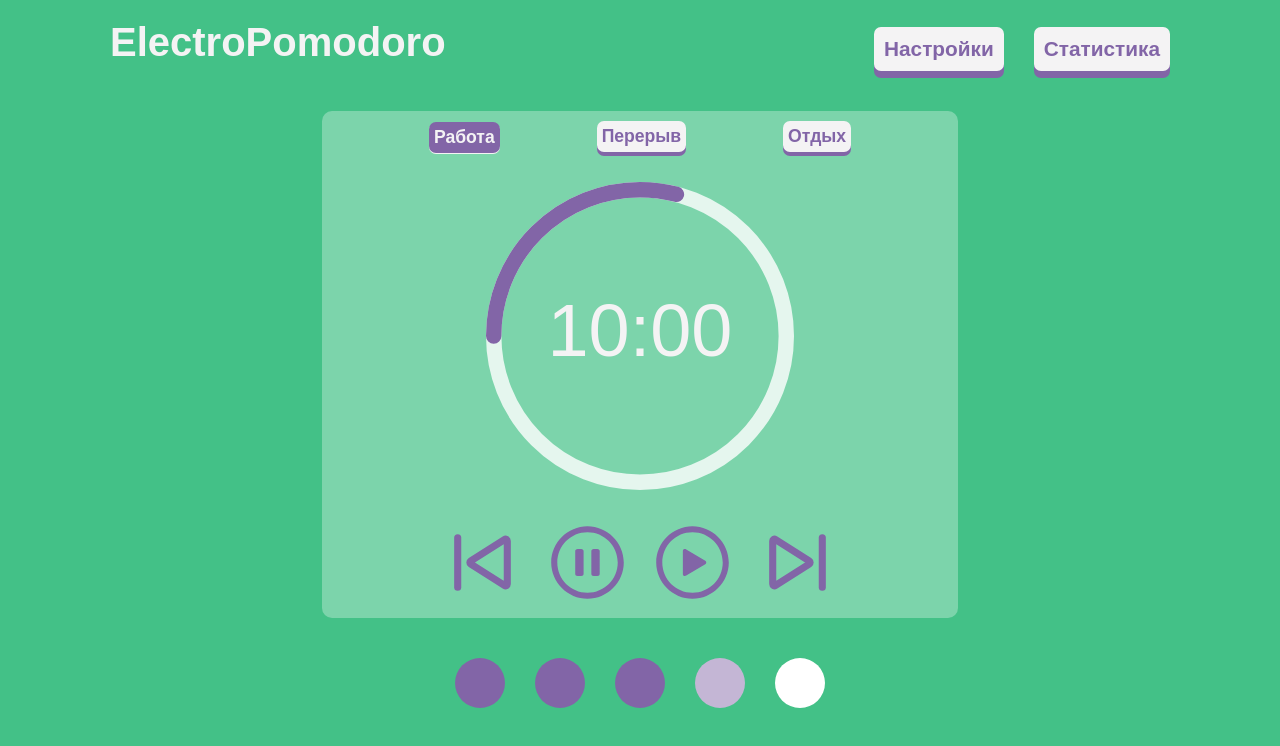
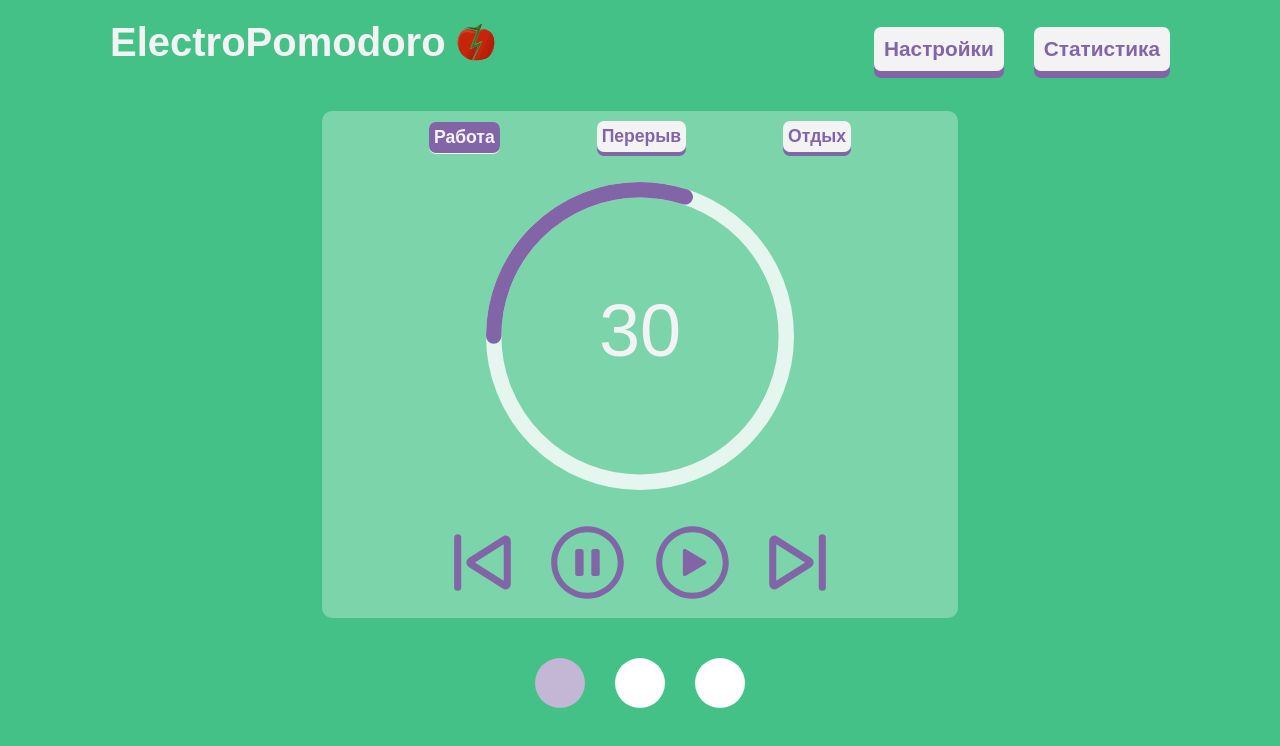
Before and after one commit to altq33/ElectroPomodoro, a React (Vite) app: page / in a window 1280 px wide. Shown: the top 746 px of the page. Built offline with nearby package versions, Linux system fonts and the light colour scheme.

Commit message:
add first context version and app icons

```diff
--- a/electron/main/index.ts
+++ b/electron/main/index.ts
@@ -44,7 +44,7 @@ const indexHtml = join(process.env.DIST, "index.html");
 async function createWindow() {
   win = new BrowserWindow({
     title: "Electro Pomodoro",
-    icon: join(process.env.VITE_PUBLIC, "favicon.ico"),
+    icon: join(process.env.VITE_PUBLIC, "main-fav-ico.png"),
     autoHideMenuBar: true,
     show: false,
     webPreferences: {
--- a/src/components/Layout/Layout.scss
+++ b/src/components/Layout/Layout.scss
@@ -42,12 +42,20 @@
 .logo {
   font-weight: bold;
   font-size: 2.5rem;
+  display: flex;
+  align-items: center;
   cursor: pointer;
+  gap: 10px;
   @media screen and (max-width: 840px) {
     font-size: 1.8rem;
   }
   @media screen and (max-width: 670px) {
     font-size: 1.2rem;
+  }
+
+  img {
+    width: 40px;
+    height: 40px;
   }
 }
 
--- a/src/components/Layout/Layout.tsx
+++ b/src/components/Layout/Layout.tsx
@@ -1,8 +1,59 @@
-import React from "react";
+import React, { createContext, useState } from "react";
 import { Link, Outlet, useHref, useLocation } from "react-router-dom";
 import "./Layout.scss";
+import logoIcon from "../../assets/main-logo.svg";
+import { ISettings, ISettingsContextValue } from "@/types/types";
+
+export const SettingsContext = createContext<ISettingsContextValue>({
+  settings: {
+    workTime: 30,
+    breakTime: 15,
+    restTime: 30,
+    workPomoCount: 3,
+    isAutoStartWork: false,
+    isAutoStartBreak: false,
+    isAutoStartRest: false,
+    breakTimeSound: {
+      value: null,
+      label: "Без звука",
+    },
+    workTimeSound: {
+      value: null,
+      label: "Без звука",
+    },
+    restTimeSound: {
+      value: null,
+      label: "Без звука",
+    },
+    volume: 0.5,
+  },
+  setSettings: null,
+});
 
 export const Layout = () => {
+  const [settings, setSettings] = useState<ISettings>({
+    workTime: 30,
+    breakTime: 15,
+    restTime: 30,
+    workPomoCount: 3,
+    isAutoStartWork: false,
+    isAutoStartBreak: false,
+    isAutoStartRest: false,
+    breakTimeSound: {
+      value: null,
+      label: "Без звука",
+    },
+    workTimeSound: {
+      value: null,
+      label: "Без звука",
+    },
+    restTimeSound: {
+      value: null,
+      label: "Без звука",
+    },
+    volume: 0.5,
+  });
+
   const location = useLocation();
   const locationAllias: {
     [key: string]: string;
@@ -19,6 +70,7 @@ export const Layout = () => {
             <div className="logo-container">
               <Link to="/" className="logo">
                 ElectroPomodoro
+                <img src={logoIcon} alt="logo icon tomat whith lightning" />
               </Link>
               <h2 className="current-page-name">
                 {`${
@@ -47,7 +99,9 @@ export const Layout = () => {
       </header>
       <main id="main">
         <div className="fixed">
-          <Outlet />
+          <SettingsContext.Provider value={{ settings, setSettings }}>
+            <Outlet />
+          </SettingsContext.Provider>
         </div>
       </main>
     </div>
--- a/src/components/PomosCompletedDisplay/PomosCompletedDisplay.scss
+++ b/src/components/PomosCompletedDisplay/PomosCompletedDisplay.scss
@@ -1,6 +1,7 @@
 .pomos-container {
-    width: 100%;
-    display: flex;
-    justify-content: center;
-    gap: 30px;
+  width: 100%;
+  display: flex;
+  justify-content: center;
+  flex-wrap: wrap;
+  gap: 30px;
 }
--- a/src/index.scss
+++ b/src/index.scss
@@ -59,3 +59,19 @@ a:active {
 *:focus-visible {
   outline: 3px black solid !important;
 }
+
+body::-webkit-scrollbar {
+  width: 11px;
+}
+body {
+  scrollbar-width: thin;
+  scrollbar-color: $textColor transparent;
+}
+body::-webkit-scrollbar-track {
+  background: transparent;
+}
+body::-webkit-scrollbar-thumb {
+  background-color: $textColor;
+  border-radius: 6px;
+  border: 3px solid transparent;
+}
--- a/src/pages/Settings/Settings.tsx
+++ b/src/pages/Settings/Settings.tsx
@@ -1,4 +1,4 @@
-import React, { useState } from "react";
+import React, { useState, useContext, useEffect } from "react";
 import { SettingsGroup } from "@/components/SettingsGroup/SettingsGroup";
 import "./Settings.scss";
 import { SettingsRange } from "@/components/SettingsRange/SettingsRange";
@@ -9,30 +9,63 @@ import { ISoundOptions } from "@/types/types";
 import intervalsIcon from "../../assets/clock-lines-svgrepo-com.svg";
 import transitionIcon from "../../assets/transition-node-svgrepo-com.svg";
 import soundIcon from "../../assets/music-svgrepo-com.svg";
+import { SettingsContext } from "@/components/Layout/Layout";
 
 export const Settings = () => {
-  const [workTime, setWorkTime] = useState(40);
-  const [breakTime, setBreakTime] = useState(5);
-  const [restTime, setRestTime] = useState(15);
-  const [isAutoStartWork, setIsAutoStartWork] = useState(false);
-  const [isAutoStartBreak, setIsAutoStartBreak] = useState(false);
-  const [isAutoStartRest, setIsAutoStartRest] = useState(false);
-  const [workPomoCount, setWorkPomoCount] = useState(3);
-  const [workTimeSound, setWorkTimeSound] = useState<ISoundOptions>({
-    value: null,
-    label: "Без звука",
-  });
-  const [breakTimeSound, setBreakTimeSound] = useState<ISoundOptions>({
-    value: null,
-    label: "Без звука",
-  });
-  const [restTimeSound, setRestTimeSound] = useState<ISoundOptions>({
-    value: null,
-    label: "Без звука",
-  });
-  const [volume, setVolume] = useState(0.5);
-  // TODO: Поменять расположение состояний и как то их оптимзировать
-  // Перфоманс дико страдает
+  // FIXME: Переписать с контекста на localStorage, написать функции для работы с Ls
+  const { settings, setSettings } = useContext(SettingsContext);
+  const [workTime, setWorkTime] = useState(settings.workTime);
+  const [breakTime, setBreakTime] = useState(settings.breakTime);
+  const [restTime, setRestTime] = useState(settings.restTime);
+  const [isAutoStartWork, setIsAutoStartWork] = useState(
+    settings.isAutoStartWork
+  );
+  const [isAutoStartBreak, setIsAutoStartBreak] = useState(
+    settings.isAutoStartBreak
+  );
+  const [isAutoStartRest, setIsAutoStartRest] = useState(
+    settings.isAutoStartRest
+  );
+  const [workPomoCount, setWorkPomoCount] = useState(settings.workPomoCount);
+  const [workTimeSound, setWorkTimeSound] = useState<ISoundOptions>(
+    settings.workTimeSound
+  );
+  const [breakTimeSound, setBreakTimeSound] = useState<ISoundOptions>(
+    settings.breakTimeSound
+  );
+  const [restTimeSound, setRestTimeSound] = useState<ISoundOptions>(
+    settings.restTimeSound
+  );
+  const [volume, setVolume] = useState(settings.volume);
+
+  useEffect(() => {
+    setSettings!!({
+      ...settings,
+      volume,
+      restTimeSound,
+      breakTimeSound,
+      workTimeSound,
+      isAutoStartRest,
+      workPomoCount,
+      isAutoStartBreak,
+      isAutoStartWork,
+      restTime,
+      breakTime,
+      workTime,
+    });
+  }, [
+    volume,
+    restTimeSound,
+    breakTimeSound,
+    workTimeSound,
+    isAutoStartRest,
+    workPomoCount,
+    isAutoStartBreak,
+    isAutoStartWork,
+    restTime,
+    breakTime,
+    workTime,
+  ]);
 
   return (
     <div className="content">
@@ -103,7 +136,7 @@ export const Settings = () => {
               value={restTimeSound}
             />
             <SettingsRange
-              label="Громкость"
+              label="Громкость / %"
               value={volume}
               onChange={setVolume}
               min={0.01}
--- a/src/pages/Timer/Timer.tsx
+++ b/src/pages/Timer/Timer.tsx
@@ -1,4 +1,4 @@
-import React from "react";
+import React, { useContext } from "react";
 import "./Timer.scss";
 import { SelectStateButton } from "@/components/SelectStateButton/SelectStateButton";
 import { CircularProgressbar, buildStyles } from "react-circular-progressbar";
@@ -9,8 +9,11 @@ import startIcon from "../../assets/play-circle-svgrepo-com.svg";
 import prevIcon from "../../assets/prev-svgrepo-com.svg";
 import nextIcon from "../../assets/next-svgrepo-com.svg";
 import { PomosCompletedDisplay } from "@/components/PomosCompletedDisplay/PomosCompletedDisplay";
+import { SettingsContext } from "@/components/Layout/Layout";
 
 export const Timer = () => {
+  const { settings, setSettings } = useContext(SettingsContext);
+
   return (
     <div className="content">
       <div className="control-panel">
@@ -21,10 +24,10 @@ export const Timer = () => {
         </div>
         <div className="timer-container">
           <CircularProgressbar
-            value={29}
+            value={settings.workTime}
             maxValue={100}
             strokeWidth={5}
-            text="10:00"
+            text={`${settings.workTime}`}
             styles={buildStyles({
               strokeLinecap: "round",
               textSize: "1.5rem",
@@ -43,7 +46,7 @@ export const Timer = () => {
           <TimerControlButton icon={nextIcon} />
         </div>
       </div>
-      <PomosCompletedDisplay count={5} completed={3} />
+      <PomosCompletedDisplay count={settings.workPomoCount} completed={0} />
     </div>
   );
 };
--- a/src/vars.scss
+++ b/src/vars.scss
@@ -3,3 +3,5 @@ $textColor: #f4f3f4;
 $shortBreakColor: #43c187;
 $longBreakColor: #44318d;
 $lightLongBreakColor: #8265a7;
+$scrollbarBG: #CFD8DC;
+$thumbBG: #90A4AE;
```
Also changed, not shown: src/types/types.ts (+18 -0 lines), public/main-fav-ico.png (added), src/assets/main-logo.svg (added).
